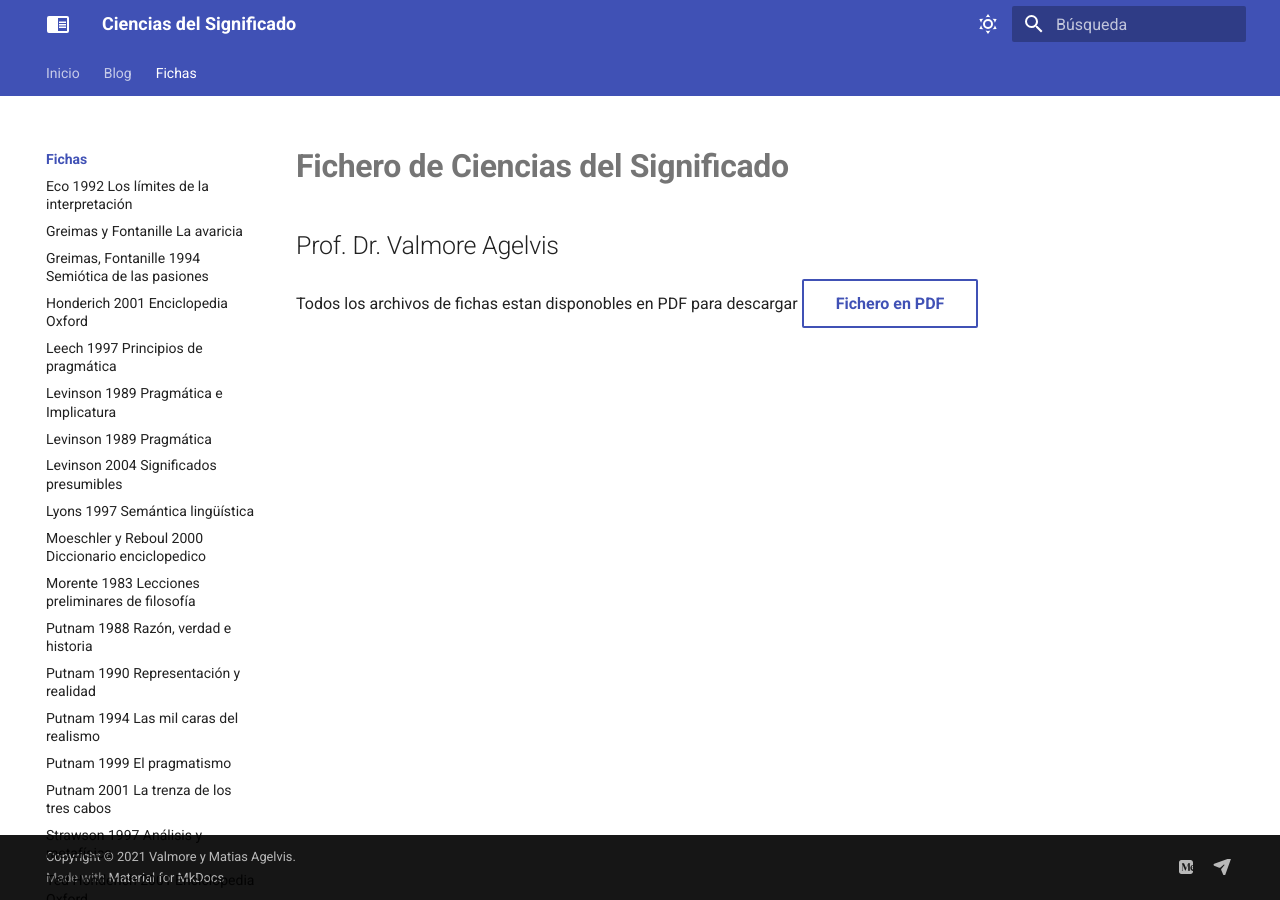
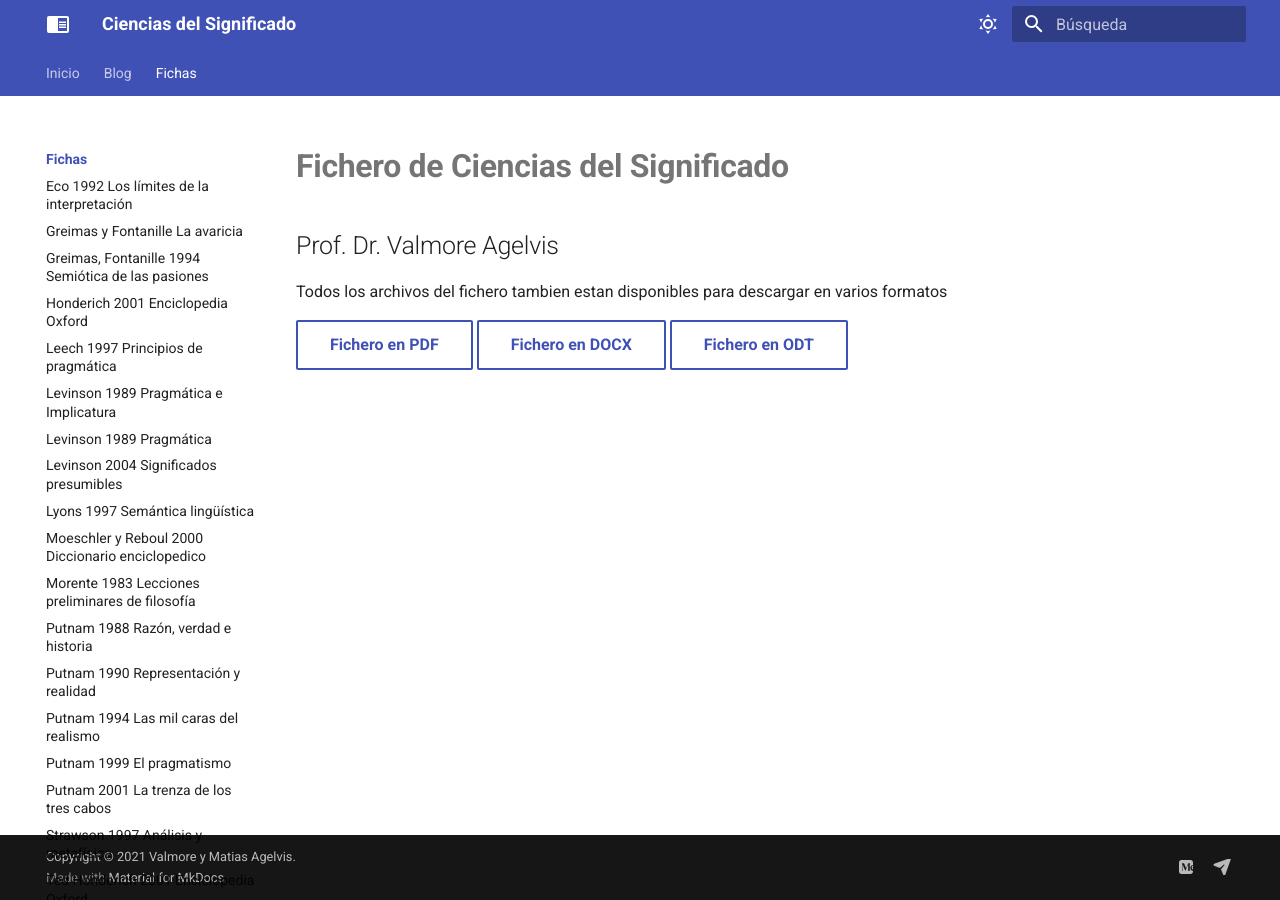
Before and after one commit to MatiasAgelvis/mkdocuval, an MkDocs documentation site: the page built from docs/fichas/index.md, in a window 1280 px wide. Built offline with MkDocs 1.6.1 and Material for MkDocs 9.7.7, drawn with Linux system fonts in a browser that asks for light colours.

Commit message:
updated index file in fichas

```diff
--- a/docs/fichas/index.md
+++ b/docs/fichas/index.md
@@ -7,5 +7,8 @@ hide:
 # __Fichero de Ciencias del Significado__
 ## Prof. Dr. Valmore Agelvis
 
-Todos los archivos de fichas estan disponobles en PDF para descargar
+Todos los archivos del fichero tambien estan disponibles para descargar en varios formatos
+
 [Fichero en PDF](https://github.com/MatiasAgelvis/mkdocuval/tree/main/PDF){ .md-button }
+[Fichero en DOCX](https://github.com/MatiasAgelvis/mkdocuval/tree/main/DOCX){ .md-button }
+[Fichero en ODT](https://github.com/MatiasAgelvis/mkdocuval/tree/main/ODT){ .md-button }
```
